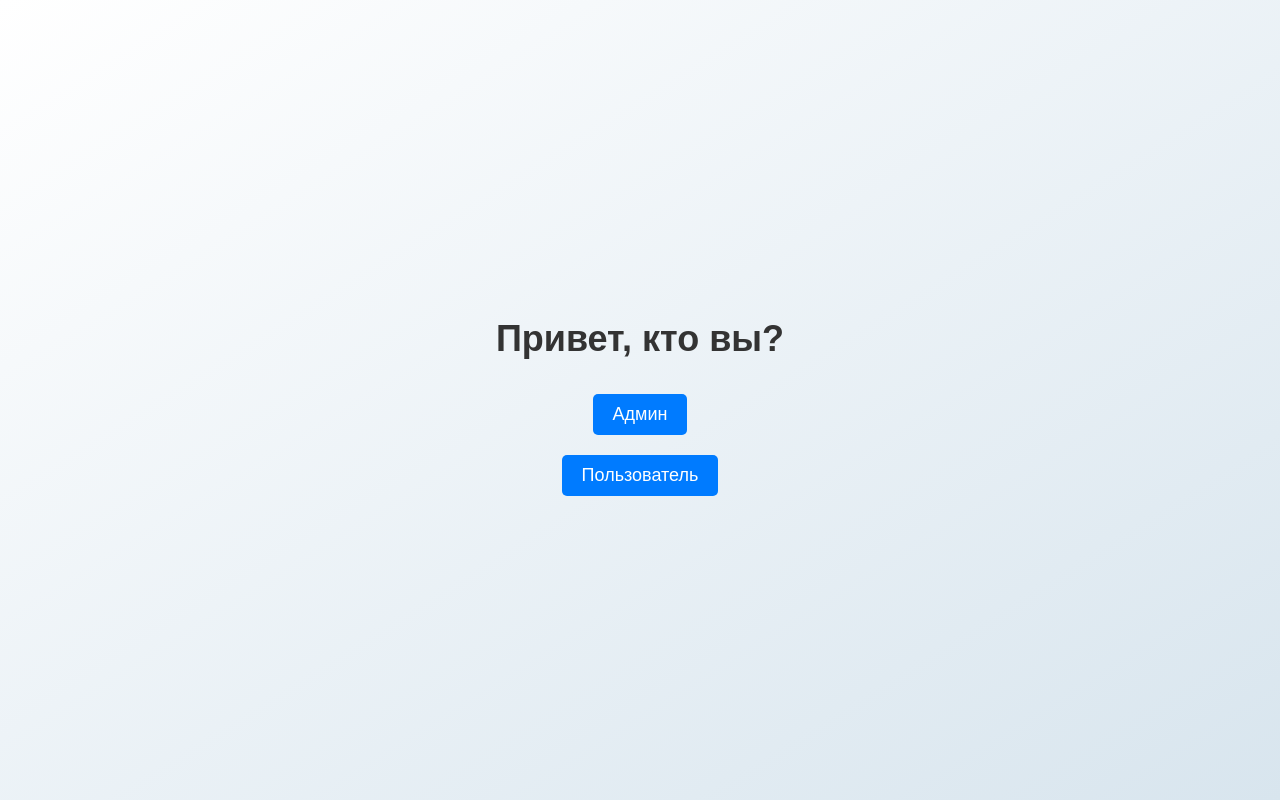
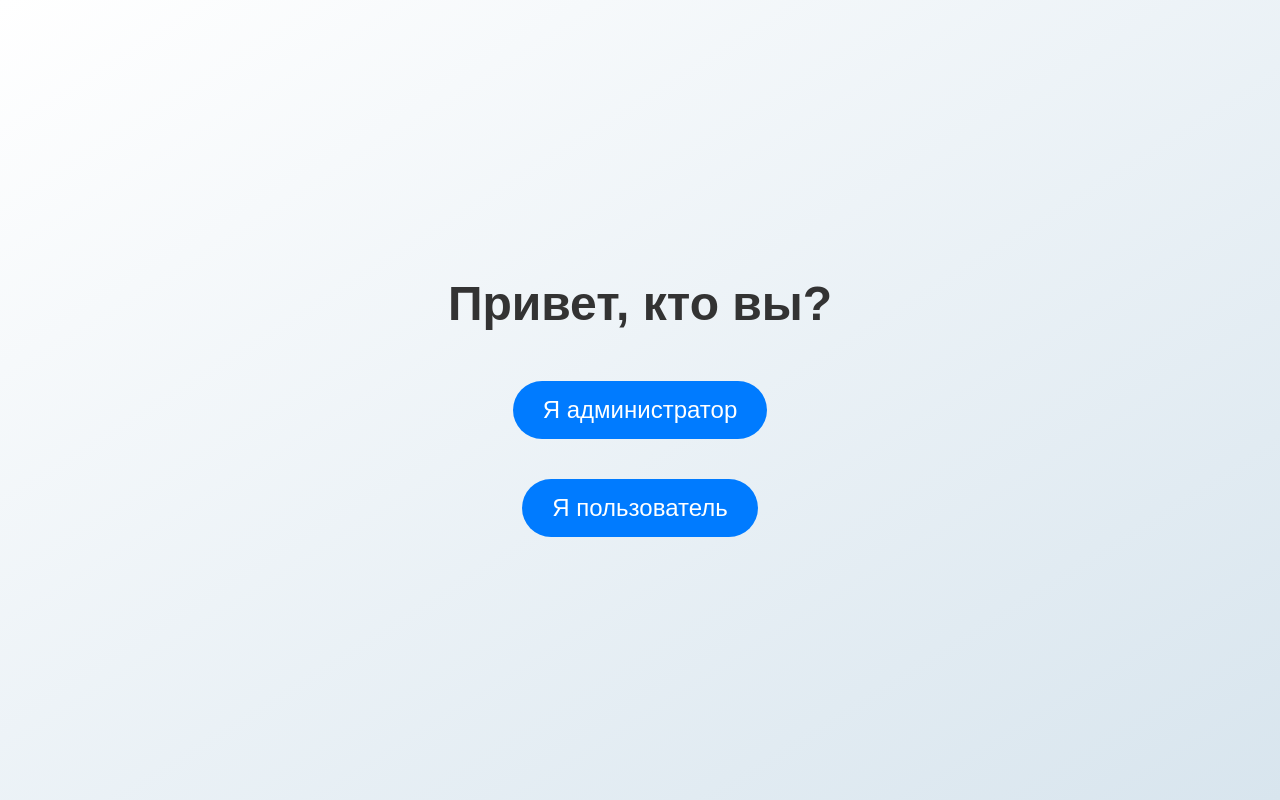
Before and after one commit to voriyaa/TELE_3, a Flask app: page / in a window 1280 px wide. Run offline with Flask 3, Linux system fonts and the light colour scheme.

```diff
--- a/frontend/static/styles/index.css
+++ b/frontend/static/styles/index.css
@@ -15,18 +15,26 @@ body {
 }
 
 h1 {
-    font-size: 36px;
+    font-size: 48px;
     color: #333;
+    margin-bottom: 30px;
+}
+
+.buttons {
+    display: flex;
+    justify-content: center;
+    align-items: center;
+    flex-direction: column;
 }
 
 button {
-    font-size: 18px;
-    padding: 10px 20px;
-    margin: 10px;
+    font-size: 24px;
+    padding: 15px 30px;
+    margin: 20px;
     background-color: #007bff;
     color: white;
     border: none;
-    border-radius: 5px;
+    border-radius: 30px;
     cursor: pointer;
     transition: all 0.3s ease;
 }
--- a/frontend/templates/index.html
+++ b/frontend/templates/index.html
@@ -5,17 +5,19 @@
     <meta name="viewport" content="width=device-width, initial-scale=1.0">
     <title>Выберите роль</title>
     <link rel="stylesheet" type="text/css" href="{{ url_for('static', filename='styles/index.css') }}">
-
+    <link rel="stylesheet" href="https://cdnjs.cloudflare.com/ajax/libs/animate.css/4.1.1/animate.min.css">
 </head>
 <body>
     <div class="container">
-        <h1>Привет, кто вы?</h1>
-        <form action="/admin" method="GET">
-            <button type="submit">Админ</button>
-        </form>
-        <form action="/user/login" method="GET">
-            <button type="submit">Пользователь</button>
-        </form>
+        <h1 class="animate__animated animate__fadeInDown">Привет, кто вы?</h1>
+        <div class="buttons animate__animated animate__fadeInUp">
+            <form action="/admin" method="GET">
+                <button type="submit">Я администратор</button>
+            </form>
+            <form action="/user/login" method="GET">
+                <button type="submit">Я пользователь</button>
+            </form>
+        </div>
     </div>
 </body>
 </html>
```
